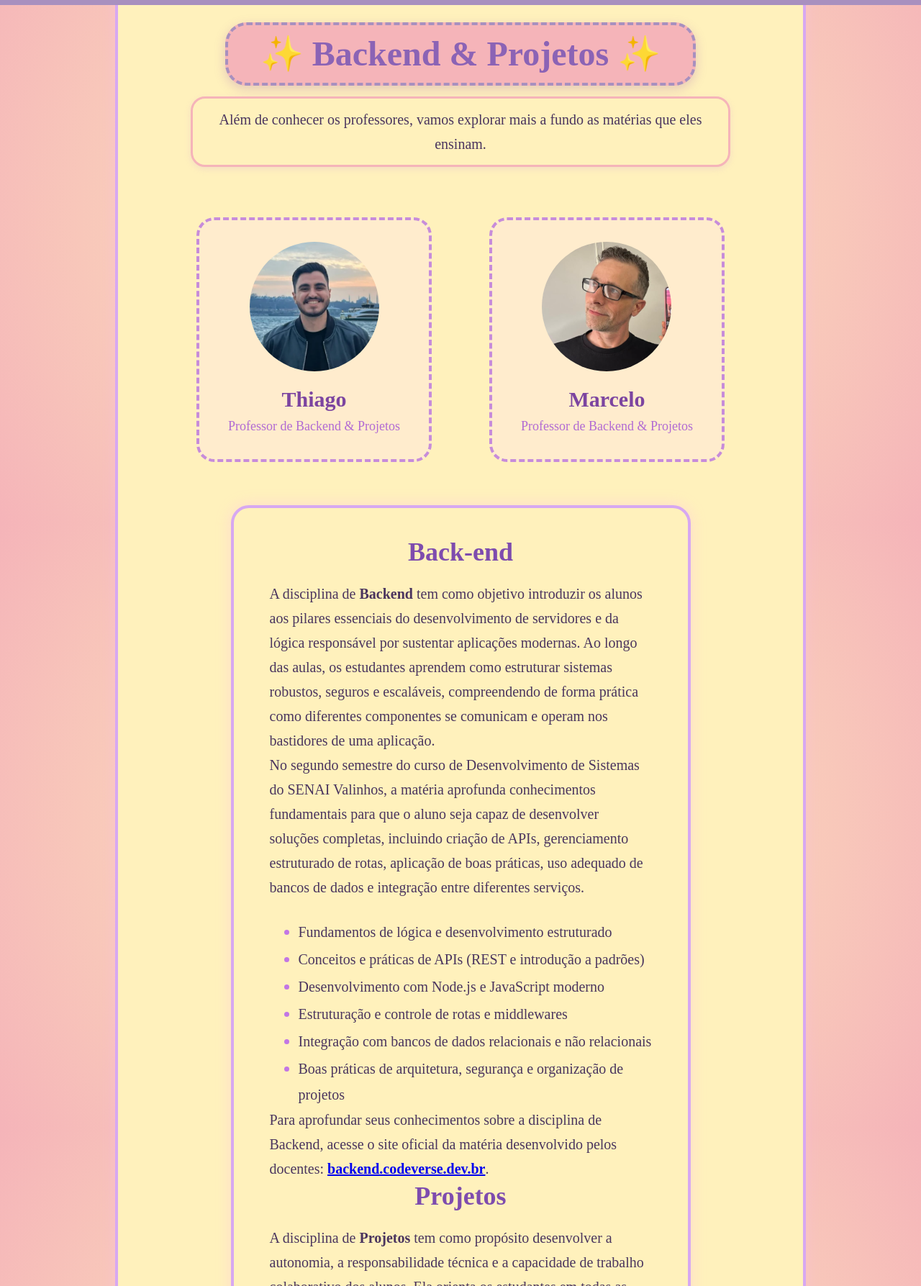
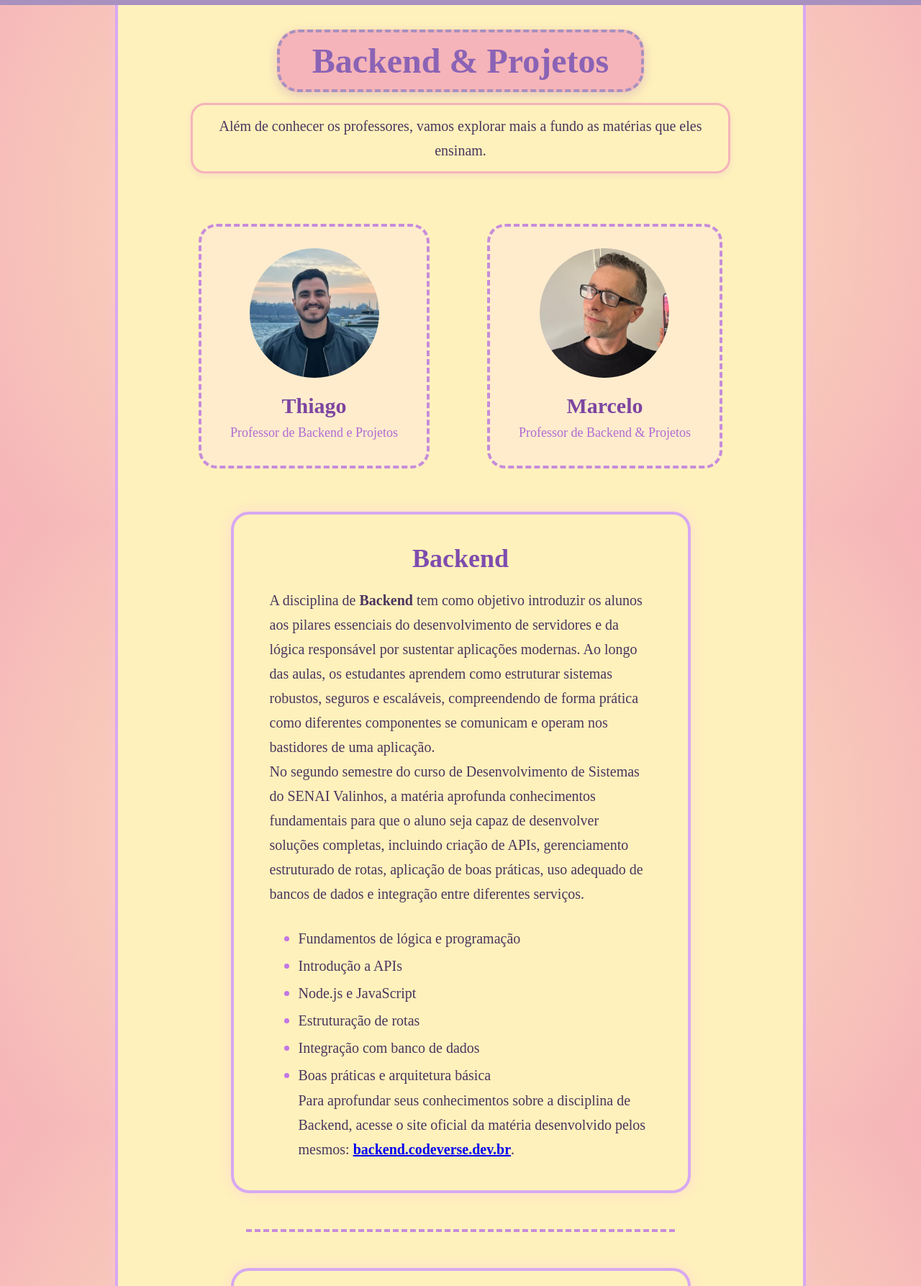
Before and after one commit to arthurmorais0227/projeto_final_diarioEscolar, a plain HTML site: page front-end/pages/docentes_pages/thiago.html in a window 1280 px wide. Shown: the part 113-1900 px from the top of the page at 72% size. Drawn offline with Linux system fonts and the light colour scheme; a web font is replaced by a local one.

Commit message:
arrumei a pagina do thiago

```diff
--- a/front-end/assets/styles/docentes_pages/thiago.css
+++ b/front-end/assets/styles/docentes_pages/thiago.css
@@ -11,7 +11,6 @@ body {
     height: 100vh;
     background-image: radial-gradient(circle, #fff1bc, #f5b4b9);
     }
-
 
 header {
   background-color: #a890bf;
@@ -345,11 +344,30 @@ header {
   border: 2px dashed #e37fb0;
   color: white;
   font-size: 22px;
-    transition: transform .3s ease;
+  transition: transform .3s ease, box-shadow .3s ease;
 }
 
+/* EFEITO AO PASSAR O MOUSE */
 .btn-voltar a:hover {
-    transform: scale(1.08);
+  transform: translateY(-4px); /* levanta igual os quadradinhos */
+  box-shadow: 0 0 18px rgba(227, 127, 176, 0.6); /* brilho atrás */
+}
+
+ .subtitulo-materias {
+    font-family: "Sour Gummy";
+    text-align: center;
+    font-size: 22px;
+
+    color: #8650b9;
+    max-width: 750px;
+
+    margin: 10px auto 70px auto; /* mais espaço embaixo também */
+    padding: 12px 25px;
+
+    background: #fff1bc;
+    border-radius: 20px;
+    border: 3px solid #f5b4b9;
+    box-shadow: 0 3px 10px rgba(200, 150, 220, 0.2);
   }
 
   .titulo-materias {
@@ -357,7 +375,7 @@ header {
     font-size: 48px;
     color: #8b63b5;
     text-align: center;
-  margin-top: 60px; /* DIMINUI AQUI SE QUISER MAIS PERTO */
+    margin-top: 70px; /* aumento do espaço depois do header */
     margin-bottom: 15px;
     background: #f5b4b9;
     width: fit-content;
@@ -368,17 +386,3 @@ header {
     border: 4px dashed #a890bf;
     box-shadow: 0 5px 15px rgba(150, 80, 180, 0.25);
   }
-
-  .subtitulo-materias {
-    font-family: "Sour Gummy";
-    text-align: center;
-    font-size: 22px;
-    color: #8650b9;
-    max-width: 750px;
-    margin: 10px auto 70px auto; /* mais espaço embaixo também */
-    padding: 12px 25px;
-    background: #fff1bc;
-    border-radius: 20px;
-    border: 3px solid #f5b4b9;
-    box-shadow: 0 3px 10px rgba(200, 150, 220, 0.2);
-  }
--- a/front-end/pages/docentes_pages/thiago.html
+++ b/front-end/pages/docentes_pages/thiago.html
@@ -27,7 +27,7 @@
 
          <section class="materia">
 
-            <h1 class="titulo-materias">✨ Backend & Projetos ✨</h1>
+            <h1 class="titulo-materias">Backend & Projetos</h1>
         <p class="subtitulo-materias">
     Além de conhecer os professores, vamos explorar mais a fundo as matérias que eles ensinam.
 </p>
@@ -38,7 +38,7 @@
               <div class="prof-card">
                 <img src="/assets/img/thiago.png" alt="Thiago">
                 <h3>Thiago</h3>
-                <p class="cargo">Professor de Backend & Projetos</p>
+                <p class="cargo">Professor de Backend e Projetos</p>
               </div>
 
               <div class="prof-card">
@@ -51,7 +51,7 @@
 
             <!-- BOX DA MATÉRIA BACKEND -->
             <div class="materia">
-                <h2>Back-end</h2>
+              <h2>Backend</h2>
            <p>
                   A disciplina de <strong>Backend</strong> tem como objetivo introduzir os alunos aos
                   pilares essenciais do desenvolvimento de servidores e da lógica responsável por
@@ -69,20 +69,24 @@
                 </p>
 
               <ul>
-                  <li>Fundamentos de lógica e desenvolvimento estruturado</li>
-                  <li>Conceitos e práticas de APIs (REST e introdução a padrões)</li>
-                  <li>Desenvolvimento com Node.js e JavaScript moderno</li>
-                  <li>Estruturação e controle de rotas e middlewares</li>
-                  <li>Integração com bancos de dados relacionais e não relacionais</li>
-                  <li>Boas práticas de arquitetura, segurança e organização de projetos</li>
-                </ul>
+                <li>Fundamentos de lógica e programação</li>
+                <li>Introdução a APIs</li>
+                <li>Node.js e JavaScript</li>
+                <li>Estruturação de rotas</li>
+                <li>Integração com banco de dados</li>
+                <li>Boas práticas e arquitetura básica</li>
 
                  <p>
-                  Para aprofundar seus conhecimentos sobre a disciplina de Backend, acesse o site oficial da matéria desenvolvido pelos docentes:
+                  Para aprofundar seus conhecimentos sobre a disciplina de Backend, acesse o site oficial da matéria desenvolvido pelos mesmos:
                   <a href="https://backend.codeverse.dev.br/" target="_blank"><strong>backend.codeverse.dev.br</strong></a>.
                 </p>
+              </ul>
+            </div>
 
-                <div class="card-materia projetos-card">
+            <hr class="divisor">
+
+            <!-- BOX DA MATÉRIA PROJETOS -->
+            <div class="materia">
               <h2>Projetos</h2>
              <p>
                   A disciplina de <strong>Projetos</strong> tem como propósito desenvolver a autonomia,
@@ -109,6 +113,7 @@
                   <li>Organização, divisão de tarefas e colaboração em equipe</li>
                   <li>Preparação e apresentação profissional de entregas e produtos</li>
                 </ul>
+            </div>
 
             <div class="btn-voltar">
               <a href="../docentes.html">Voltar</a>
```
Also changed, not shown: front-end/pages/docentes_pages/marcelo.html (+1 -1 lines). Lines whose indentation alone changed are shown as unchanged.
